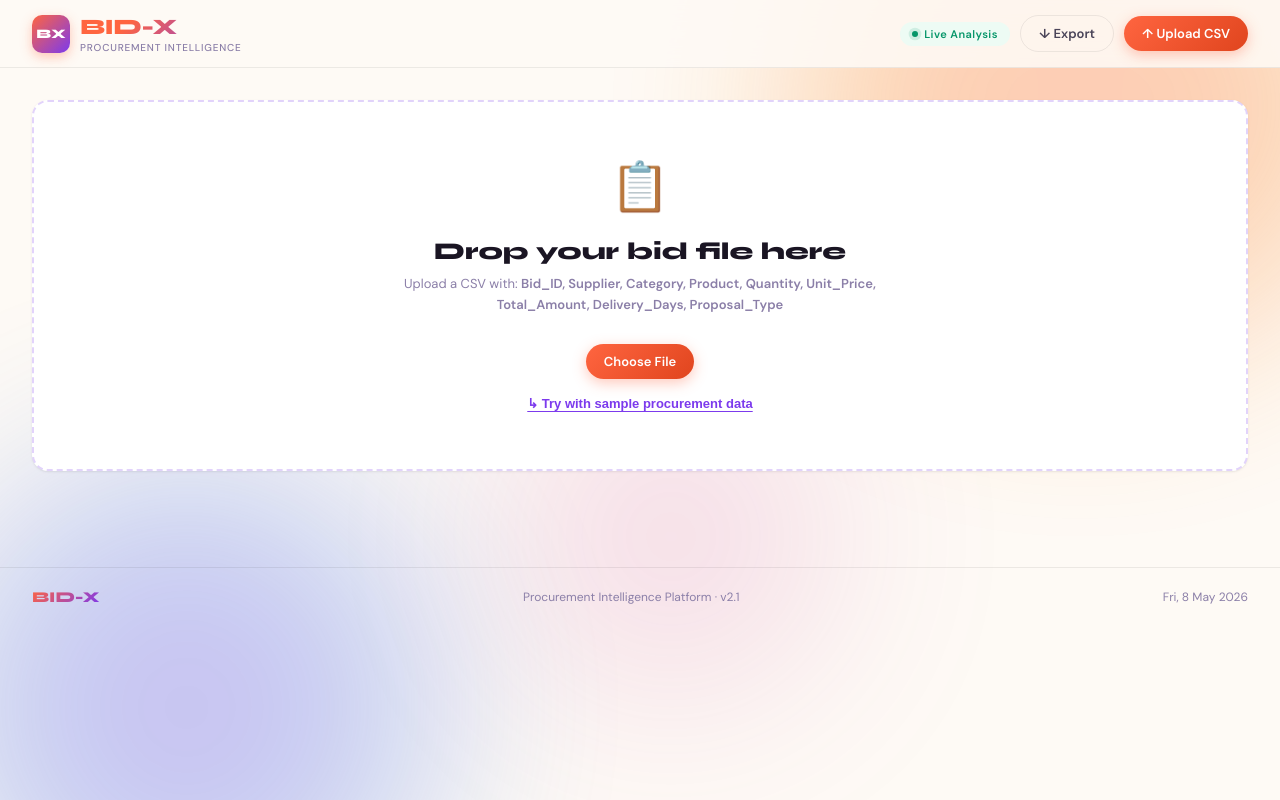
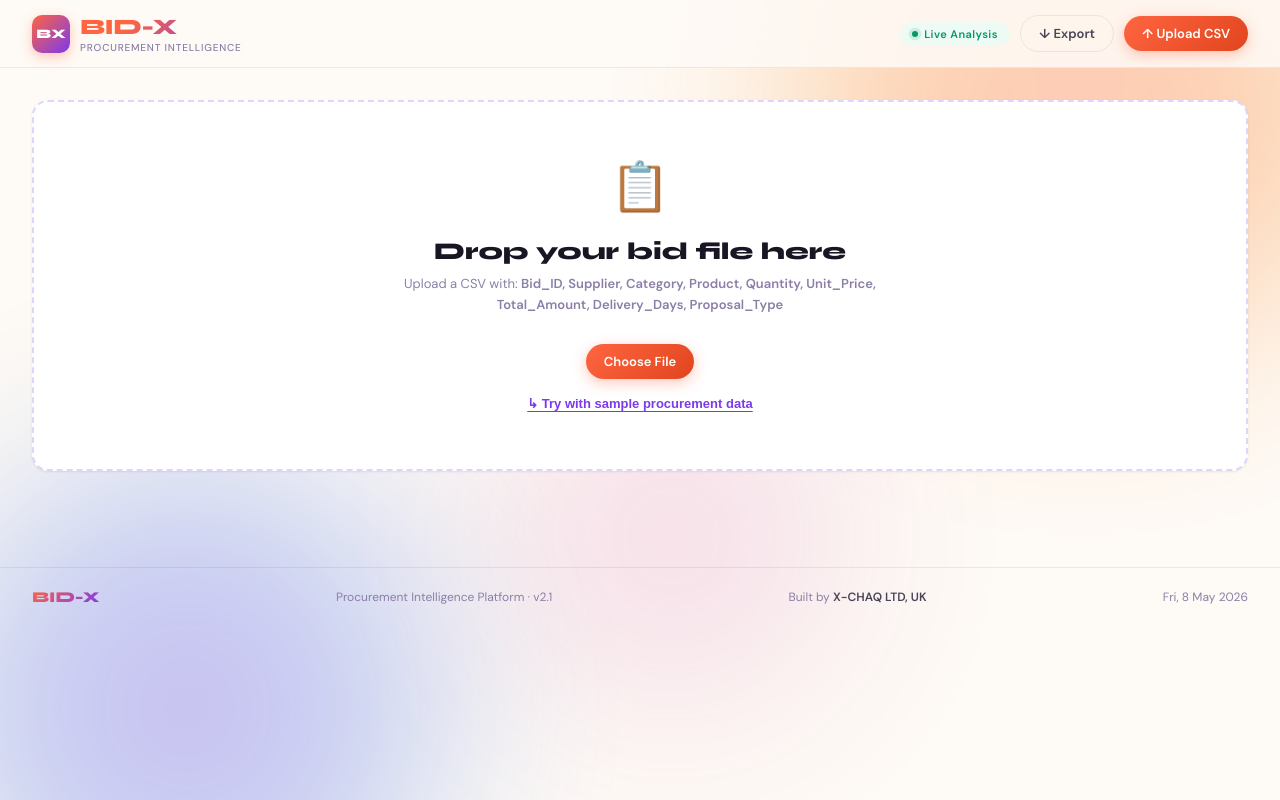
Before and after one commit to chaqBD/BID-X, a Flask app: page / in a window 1280 px wide. Run offline with Flask 3, Linux system fonts and the light colour scheme.

Commit message:
Add X-CHAQ LTD UK branding to footer

```diff
--- a/templates/index.html
+++ b/templates/index.html
@@ -503,6 +503,7 @@ footer{position:relative;z-index:1;border-top:1px solid var(--border);padding:1.
 <footer>
   <div class="footer-logo">BID-X</div>
   <div>Procurement Intelligence Platform &middot; v2.1</div>
+  <div style="font-size:12px;color:var(--text-3)">Built by <strong style="color:var(--text-2)">X-CHAQ LTD, UK</strong></div>
   <div id="ts"></div>
 </footer>
 
```
